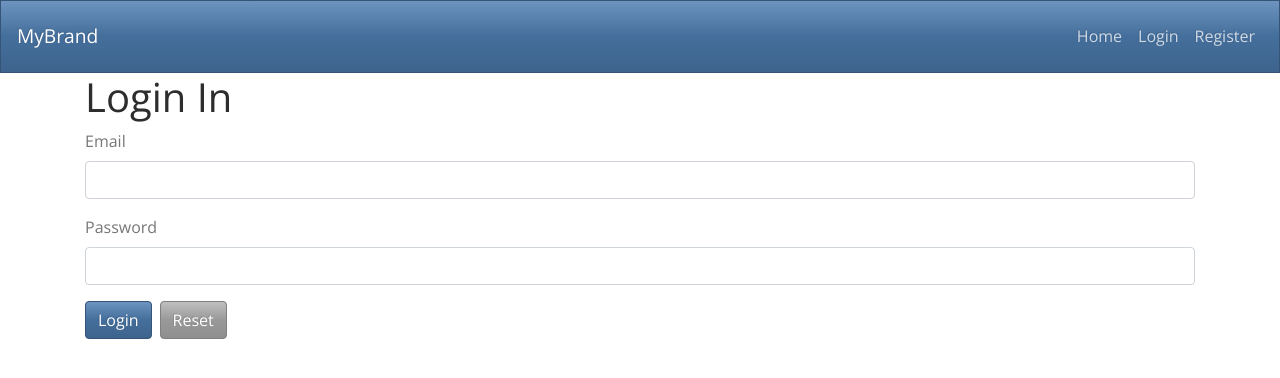
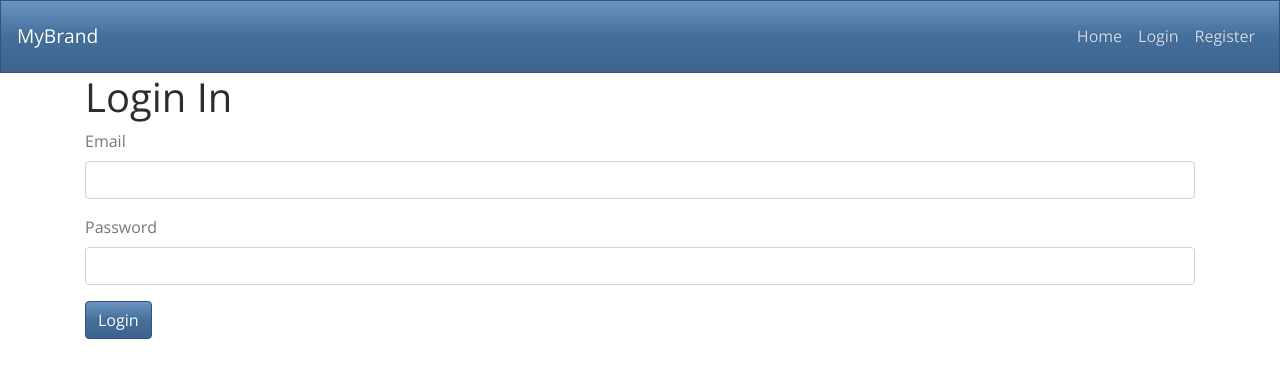
Before and after one commit to slamdunc123/react-pet-reminder, a React (Create React App) app in the folder client/: page /login in a window 1280 px wide. Shown: the top 378 px of the page. Built offline with nearby package versions, Linux system fonts and the light colour scheme.

Commit message:
remove form reset buttons

```diff
--- a/client/src/components/pages/Items/ItemsForm.js
+++ b/client/src/components/pages/Items/ItemsForm.js
@@ -70,9 +70,6 @@ const ItemsForm = ({ isEditing, editedItem, handleCreate, handleUpdate }) => {
 							>
 								{isEditing ? 'Update' : 'Add'}
 							</button>
-							<button type='reset' className='btn btn-secondary'>
-								Reset
-							</button>
 						</div>
 					</Form>
 				)}
--- a/client/src/components/pages/Login/Login.js
+++ b/client/src/components/pages/Login/Login.js
@@ -74,9 +74,6 @@ const Login = () => {
 							>
 								Login
 							</button>
-							<button type='reset' className='btn btn-secondary'>
-								Reset
-							</button>
 						</div>
 					</Form>
 				)}
--- a/client/src/components/pages/Register/Register.js
+++ b/client/src/components/pages/Register/Register.js
@@ -91,9 +91,6 @@ const Register = () => {
 							>
 								Register
 							</button>
-							<button type='reset' className='btn btn-secondary'>
-								Reset
-							</button>
 						</div>
 					</Form>
 				)}
```
